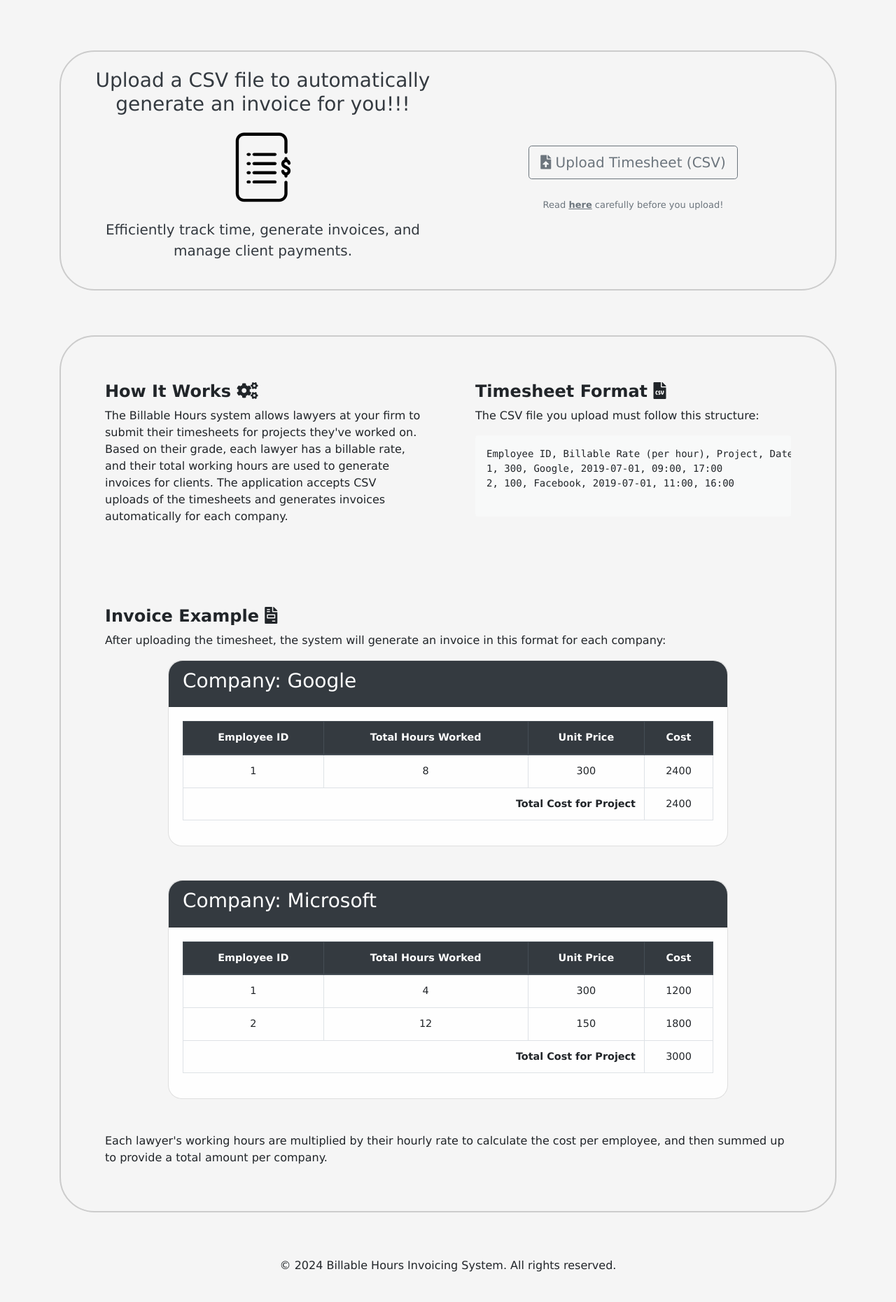
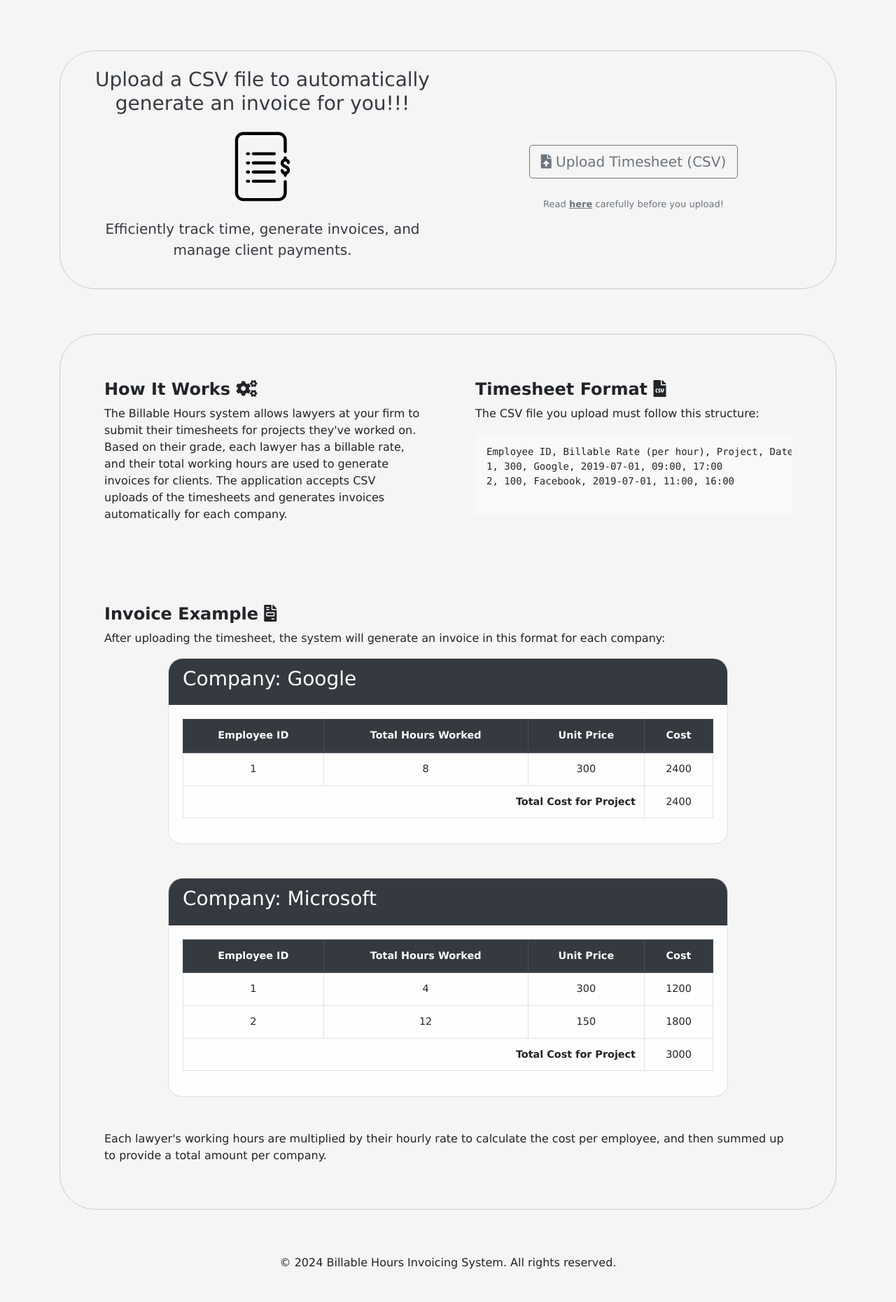
Before and after one commit to alemyaobed/billable-hours-invoicing, a Django app: page / in a window 1280 px wide. Shown: the part 86-1946 px from the top of the page at 70% size. After the commit the page ends 1899 px from the top, so only its background shows below. Run offline with Django 4.2, Linux system fonts and the light colour scheme; parts of the project's set-up code (start-up, migrations or seed data) failed here and were passed over; some libraries are stand-ins or nearby versions.

Commit message:
some minor changes:

```diff
--- a/static/css/styles.css
+++ b/static/css/styles.css
@@ -39,7 +39,7 @@ h1, h5 {
 }
 
 .border-custom {
-    border: 2px solid #ccc; /* Change color as needed */
+    border: 1px solid #ccc; /* Change color as needed */
     border-radius: 50px;
 }
 
--- a/templates/invoices/index.html
+++ b/templates/invoices/index.html
@@ -13,7 +13,8 @@
             <div class="col-md-6 text-center">
                 <h3 class="mt-0 mb-4">Upload a CSV file to automatically generate an invoice for you!!!</h3>
                 <img src="{% static 'images/invoice-8856.svg' %}" alt="Logo" class="mb-4" style="width: 100px; height: auto;">
-                <p class="lead">Efficiently track time, generate invoices, and manage client payments.</p>
+                <p class="lead" >Efficiently track time, generate invoices, and manage client payments.</p>
+
             </div>
             <div class="col-md-6 text-center">
                 <button class="btn btn-lg btn-outline-secondary m-4" data-toggle="modal" data-target="#uploadModal">
```
